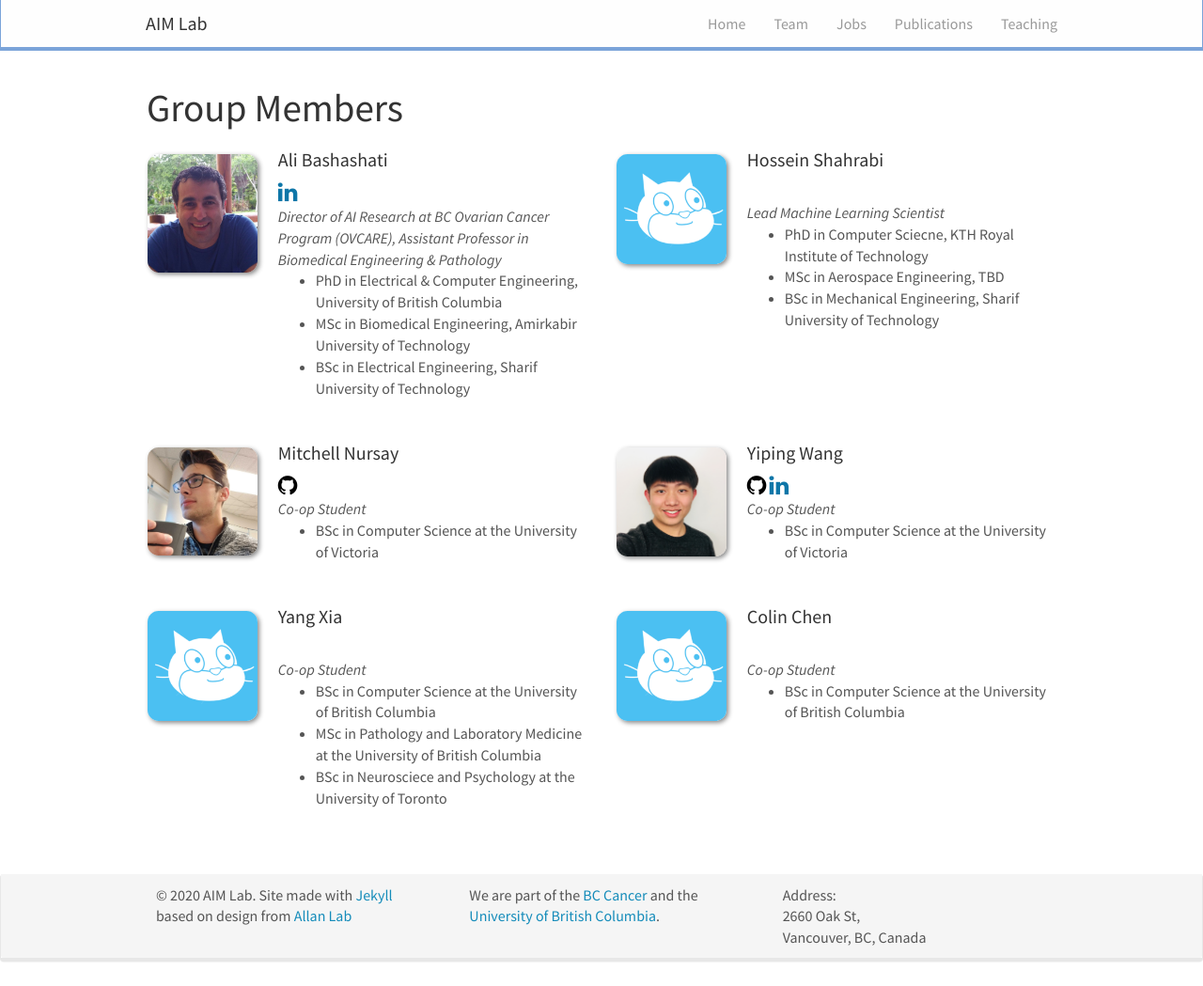
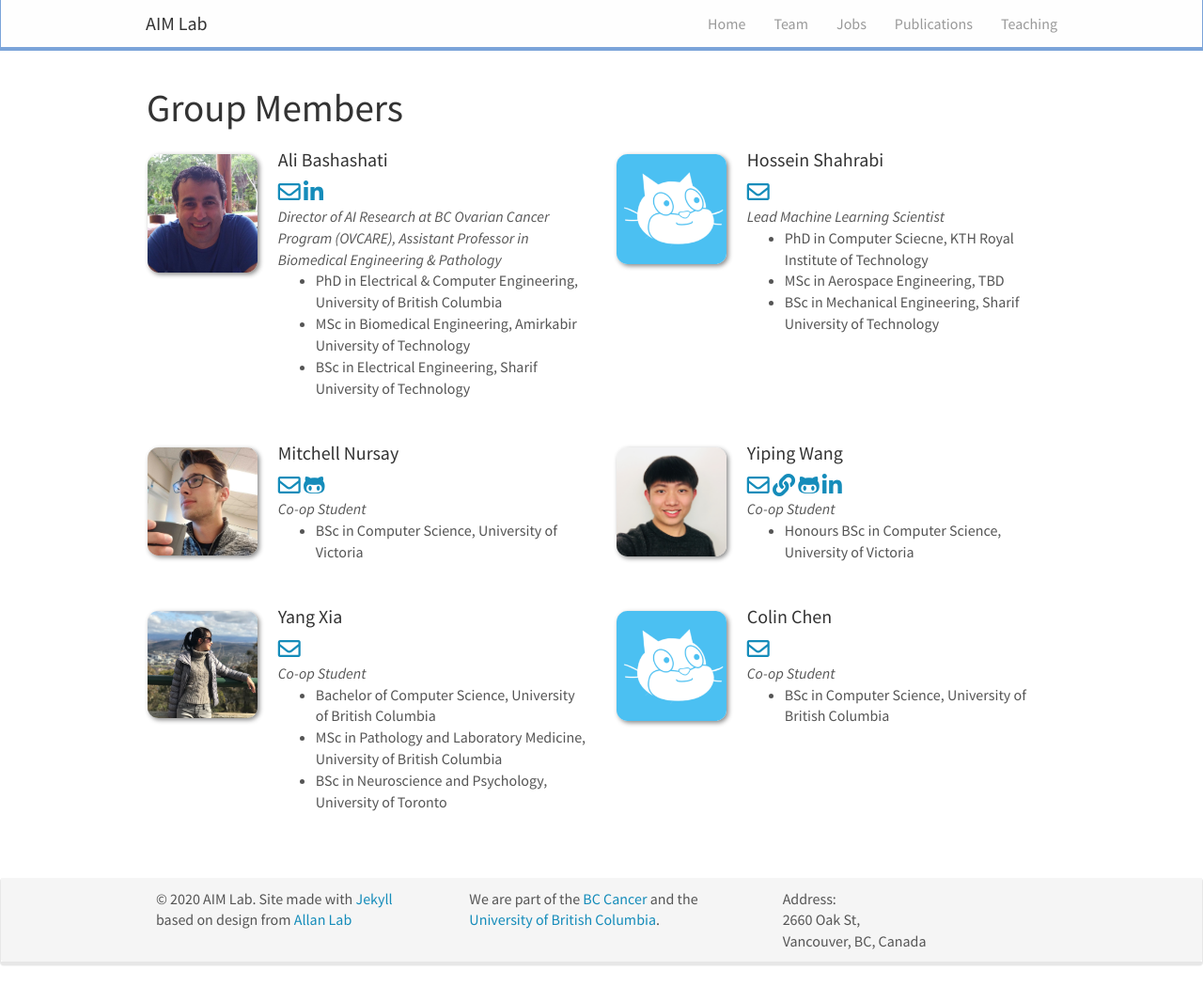
Before and after one commit to AIMLab-UBC/AIMLab-UBC.github.io, a Jekyll site: the page built from _pages/team.md, in a window 1280 px wide and 1049 px high. Shown: the whole window at 94% size. Built offline with Jekyll 4.4.1, drawn with Linux system fonts in a browser that asks for light colours; nearby versions of some CDN libraries.

Commit message:
Update Yang Xia info and add icons for email and personal website

```diff
--- a/_data/team_members.yml
+++ b/_data/team_members.yml
@@ -1,7 +1,8 @@
 - name: Ali Bashashati
   photo: alib.jpg
   info: Director of AI Research at BC Ovarian Cancer Program (OVCARE), Assistant Professor in Biomedical Engineering & Pathology
-  email: ali.bashashati@ubc.ca
+  email: mailto:ali.bashashati@ubc.ca
+  website: 0
   github: 0
   twitter: 0
   linkedin: https://www.linkedin.com/in/alibashashati/
@@ -13,7 +14,8 @@
 - name: Hossein Shahrabi
   photo: default.png
   info: Lead Machine Learning Scientist
-  email: h.farahani@ubc.ca
+  email: mailto:h.farahani@ubc.ca
+  website: 0
   github: 0
   twitter: 0
   linkedin: 0
@@ -25,41 +27,45 @@
 - name: Mitchell Nursay
   photo: mnursy.jpg
   info: Co-op Student
-  email: mnursy@uvic.ca
+  email: mailto:mnursy@uvic.ca
   github: https://github.com/mnursey
+  website: 0
   twitter: 0
   linkedin: 0
   number_educ: 1
-  education1: BSc in Computer Science at the University of Victoria
+  education1: BSc in Computer Science, University of Victoria
 
 - name: Yiping Wang
   photo: ywang.jpg
   info: Co-op Student
-  email: yipingwang@uvic.ca
+  email: mailto:yipingwang@uvic.ca
   github: https://github.com/yiping-wang
+  website: https://yiping.wang.vision
   twitter: 0
   linkedin: https://www.linkedin.com/in/yiping-wang
   number_educ: 1
-  education1: BSc in Computer Science at the University of Victoria
+  education1: Honours BSc in Computer Science, University of Victoria
 
 - name: Yang Xia
-  photo: default.png
+  photo: yxia.jpg
   info: Co-op Student
-  email: yxia@bccrc.ca
+  email: mailto:yxia@bccrc.ca
+  website: 0
   github: 0
   twitter: 0
   linkedin: 0
   number_educ: 3
-  education1: BSc in Computer Science at the University of British Columbia
-  education2: MSc in Pathology and Laboratory Medicine at the University of British Columbia
-  education3: BSc in Neurosciece and Psychology at the University of Toronto
+  education1: Bachelor of Computer Science, University of British Columbia
+  education2: MSc in Pathology and Laboratory Medicine, University of British Columbia
+  education3: BSc in Neuroscience and Psychology, University of Toronto
 
 - name: Colin Chen
   photo: default.png
   info: Co-op Student
-  email: cchen@bccrc.ca
+  email: mailto:cchen@bccrc.ca
+  website: 0
   github: 0
   twitter: 0
   linkedin: 0
   number_educ: 1
-  education1: BSc in Computer Science at the University of British Columbia
+  education1: BSc in Computer Science, University of British Columbia
--- a/_includes/head.html
+++ b/_includes/head.html
@@ -6,7 +6,7 @@
   <meta name="description" content="{% if page.excerpt %}{{ page.excerpt | strip_html | strip_newlines | truncate: 160 }}{% else %}{{ site.description }}{% endif %}">
   <link rel="stylesheet" href="{{ "/css/main.css" | prepend: site.baseurl | prepend: site.url}}">
   <link rel="canonical" href="{{ page.url | replace:'index.html','' | prepend: site.baseurl | prepend: site.url }}">
-  <link href="https://stackpath.bootstrapcdn.com/font-awesome/4.7.0/css/font-awesome.min.css" rel="stylesheet" />
+  <link href="https://cdnjs.cloudflare.com/ajax/libs/font-awesome/5.12.0-1/css/all.min.css" rel="stylesheet" />
   <script type="text/javascript" src="https://cdn.mathjax.org/mathjax/latest/MathJax.js?config=TeX-AMS-MML_HTMLorMML">
   </script>
 {% if jekyll.environment == 'production' %}
--- a/_pages/team.md
+++ b/_pages/team.md
@@ -20,14 +20,20 @@ permalink: /team/
 <div class="col-sm-6 clearfix">
   <img src="{{ site.url }}{{ site.baseurl }}/assets/teampic/{{ member.photo }}" class="img-responsive" width="25%" style="float: left" />
   <h4>{{ member.name }}</h4>
+  {% if member.email != 0 %}
+  <a href="{{ member.email }}"> <i class="far fa-envelope" style="color:#158CBA; font-size:24px;"></i></a>
+  {% endif %}
+  {% if member.website != 0 %}
+  <a href="{{ member.website }}/"> <i class="fas fa-link" style="color:#158CBA; font-size:24px;"></i></a>
+  {% endif %}
   {% if member.github != 0 %}
-  <a href="{{ member.github }}/"> <i class="fa fa-github" style="color:black; font-size:24px;"></i></a>
+  <a href="{{ member.github }}/"> <i class="fab fa-github-alt" style="color:#158CBA; font-size:24px;"></i></a>
   {% endif %}
   {% if member.twitter != 0 %}
-  <a href="{{ member.twitter }}/"> <i class="fa fa-twitter" style="color:#0084b4; font-size:24px;"></i></a>
+  <a href="{{ member.twitter }}/"> <i class="fa fa-twitter" style="color:#158CBA; font-size:24px;"></i></a>
   {% endif %}
-    {% if member.linkedin != 0 %}
-  <a href="{{ member.linkedin }}/"> <i class="fa fa-linkedin" style="color:#0e76a8; font-size:24px;"></i></a>
+  {% if member.linkedin != 0 %}
+  <a href="{{ member.linkedin }}/"> <i class="fab fa-linkedin-in" style="color:#158CBA; font-size:24px;"></i></a>
   {% endif %}
   <br>
   <i>{{ member.info }}<br></i>
```
Also changed, not shown: assets/teampic/yxia.jpg (added).
